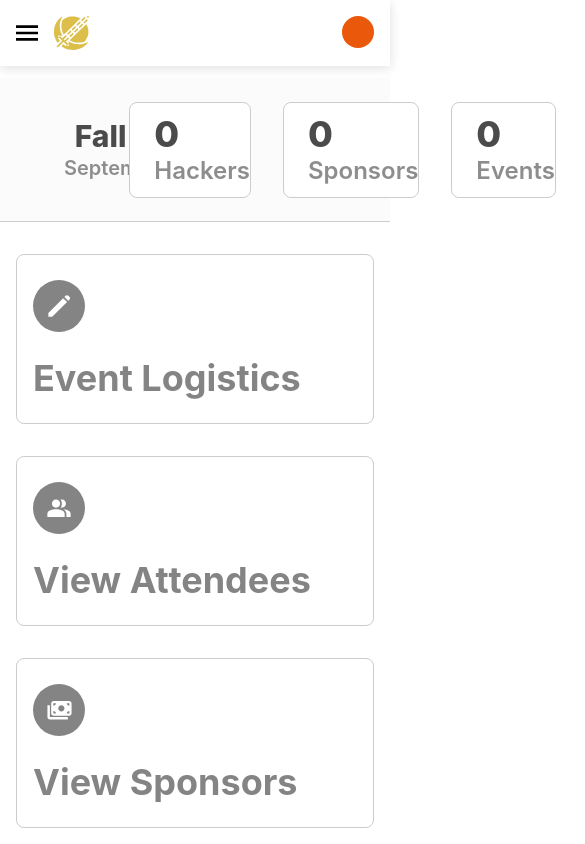
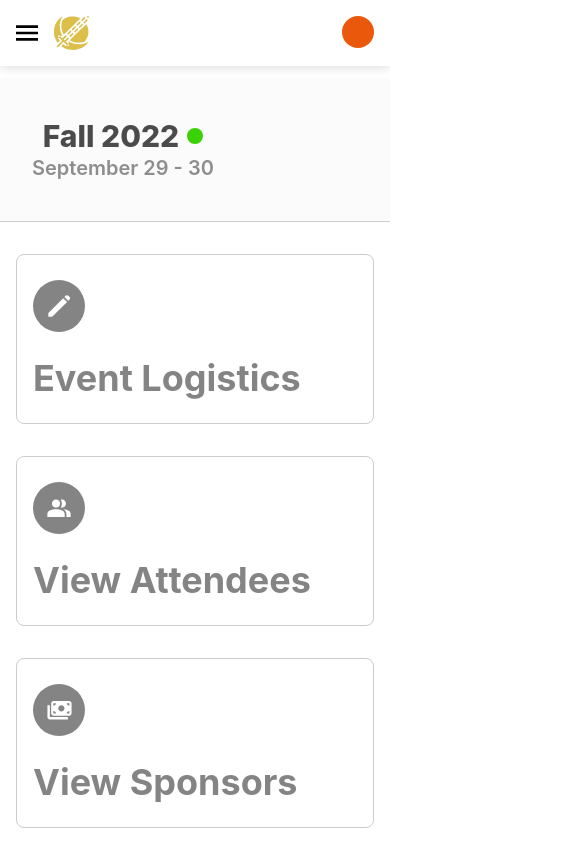
Before and after one commit to KnightHacks/admin-tool-frontend-2022, a React (Create React App) app: page /hackathon in a window 390 px wide. Shown: the top 844 px of the page, 585 px wide, since content can reach past the window. Built offline with nearby package versions, Linux system fonts and the light colour scheme.

Commit message:
Info bar responsiveness changes

```diff
--- a/src/components/hackathon/HackathonInfoBar.tsx
+++ b/src/components/hackathon/HackathonInfoBar.tsx
@@ -18,8 +18,8 @@ export default function HackathonInfoBar({
 	let navigate = useNavigate();
 
 	return (
-		<div className="flex bg-hinfobar-bg border-border-gray border-b h-[144px]">
-			<div className="flex flex-col justify-center min-w-fit pl-16 ">
+		<div className="flex bg-hinfobar-bg border-border-gray border-b h-[144px] lg:p-16 p-8">
+			<div className="flex flex-col justify-center min-w-fit">
 				<div className="flex justify-center items-center">
 					<p className="text-hinfobar-maintext text-3xl font-Inter font-extrabold">
 						{hackathonData.term.semester +
@@ -38,7 +38,7 @@ export default function HackathonInfoBar({
 					{getDateRangeString(hackathonData)}
 				</p>
 			</div>
-			<div className="flex h-full w-full justify-end items-center pr-16 text-3xl">
+			<div className="md:flex hidden h-full w-full justify-end items-center text-3xl">
 				<HackathonInfoCard
 					label="Hackers"
 					count={hackathonData.attendees.length}
--- a/src/components/hackathon/HackathonInfoCard.tsx
+++ b/src/components/hackathon/HackathonInfoCard.tsx
@@ -12,7 +12,7 @@ export default function HackathonInfoCard({
 	return (
 		<button
 			onClick={onClick}
-			className="w-[218px] h-[96px] mx-4 rounded-lg border border-solid border-border-gray text-left bg-white flex flex-col items-center pl-6 justify-center"
+			className="lg:w-[218px] h-[96px] mx-4 rounded-lg border border-solid border-border-gray text-left bg-white flex flex-col items-center p-6 justify-center"
 		>
 			<p className="text-hinfobar-maintext font-Inter font-extrabold text-4xl leading-[41.15px] w-full">
 				{count}
```
